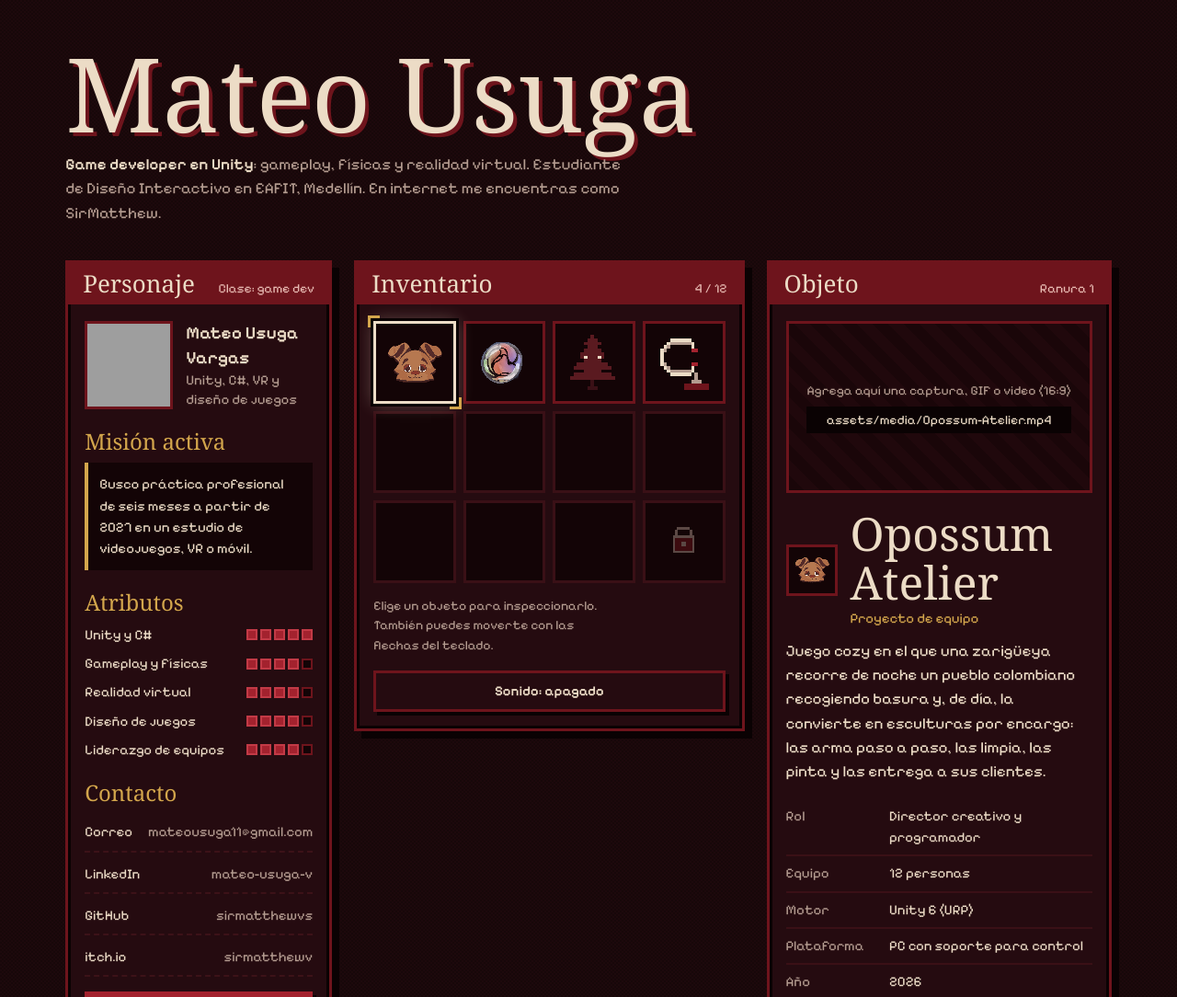
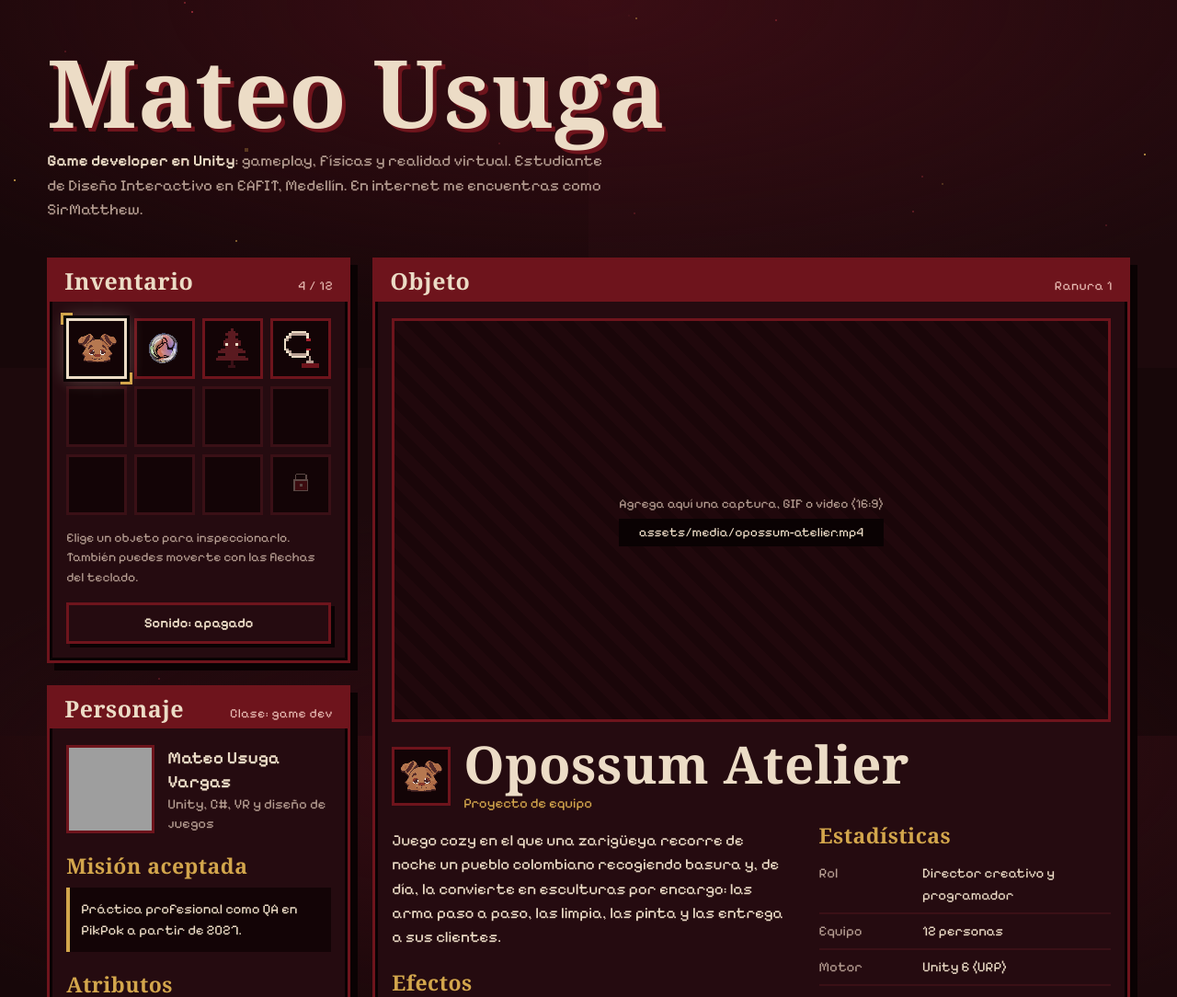
Before and after one commit to sirmatthewvs/Portfolio, a plain HTML site: page index.html in a window 1280 px wide. Shown: the top 1084 px of the page at 92% size. Drawn offline with Linux system fonts and the light colour scheme; grey boxes are pictures that could not be loaded; a web font is replaced by a local one.

Commit message:
Refactor index.html for layout and style improvements
Updated styles and layout for improved design. Modified inventory and object sections to enhance user interaction.

```diff
--- a/index.html
+++ b/index.html
@@ -7,29 +7,32 @@
 <meta name="description" content="Portafolio de Mateo Usuga Vargas (SirMatthew), game developer en Unity.">
 <link rel="preconnect" href="https://fonts.googleapis.com">
 <link rel="preconnect" href="https://fonts.gstatic.com" crossorigin>
-<link href="https://fonts.googleapis.com/css2?family=Jacquard+24&family=Pixelify+Sans:wght@400;600&display=swap" rel="stylesheet">
+<link href="https://fonts.googleapis.com/css2?family=Grenze+Gotisch:wght@600;700&family=Pixelify+Sans:wght@400;600&display=swap" rel="stylesheet">
 <style>
 /* VOICE: un juego oscuro y con humor; Mateo es el personaje y sus proyectos son el botín.
-   IDEA: la pantalla de inventario de un dungeon crawler retro (estilo PS1 / Lunacid).
+   IDEA: la pantalla de inventario de un dungeon crawler retro (estilo PS1 / Lunacid), con brasas flotando al fondo.
    PICTURE: la cuadrícula de ranuras con iconos pixel art y un cursor que salta entre ellas.
-   COLOUR and TYPE: vino oscuro dominante, hueso como soporte, oro como acento. Jacquard 24 + Pixelify Sans.
-   LAYOUT: tres ventanas de juego (personaje, inventario, objeto) que se apilan en pantallas pequeñas. */
+   COLOUR and TYPE: vino oscuro dominante, hueso como soporte, oro como acento. Grenze Gotisch + Pixelify Sans.
+   LAYOUT: inventario y personaje a la izquierda; la ventana del objeto, la más importante, ocupa el resto. */
 :root{color-scheme:dark;
   --bg:#170709;--panel:#250b10;--well:#130406;--frame:#6e141c;--crimson:#a3222e;
   --bone:#ecdcc6;--muted:#b49c90;--gold:#d3a64c;--shadow:#0a0203;
-  --display:"Jacquard 24","UnifrakturCook",Georgia,serif;
+  --display:"Grenze Gotisch",Georgia,serif;
   --ui:"Pixelify Sans",ui-rounded,system-ui,sans-serif}
 *{box-sizing:border-box;min-width:0}
-html{scroll-padding-top:24px}
+html{scroll-padding-top:24px;overflow-x:clip}
 body{margin:0;color:var(--bone);font:17px/1.55 var(--ui);overflow-x:clip;
-  background:var(--bg) repeating-conic-gradient(#1d090c 0 25%,var(--bg) 0 50%) 0 0/4px 4px}
+  background:radial-gradient(110% 70% at 50% 0%,#3a0d14 0%,transparent 65%) fixed,
+    radial-gradient(90% 60% at 50% 110%,#2c0a10 0%,transparent 70%) fixed,
+    var(--bg) repeating-conic-gradient(#1d090c 0 25%,var(--bg) 0 50%) 0 0/4px 4px}
+#embers{position:fixed;inset:0;width:100%;height:100%;z-index:-1;pointer-events:none}
 a{color:var(--bone)}
 :focus-visible{outline:3px solid var(--gold);outline-offset:3px}
-.wrap{max-width:1240px;margin:0 auto;padding:clamp(24px,4vw,56px) max(4vw,16px)}
+.wrap{max-width:1400px;margin:0 auto;padding:clamp(24px,4vw,56px) max(4vw,16px)}
 
 /* Cabecera */
 header{display:flex;flex-wrap:wrap;align-items:end;justify-content:space-between;gap:16px 32px;margin-bottom:clamp(24px,3vw,40px)}
-h1{font:400 clamp(52px,9vw,112px)/.9 var(--display);margin:0;color:var(--bone);text-shadow:4px 4px 0 var(--frame)}
+h1{font:700 clamp(52px,8vw,104px)/.95 var(--display);letter-spacing:.01em;margin:0;color:var(--bone);text-shadow:4px 4px 0 var(--frame)}
 .tag{margin:14px 0 0;max-width:62ch;color:var(--muted)}
 .tag b{color:var(--bone);font-weight:600}
 .btn{font:600 15px/1 var(--ui);color:var(--bone);background:var(--panel);border:3px solid var(--frame);
@@ -40,20 +43,21 @@ h1{font:400 clamp(52px,9vw,112px)/.9 var(--display);margin:0;color:var(--bone);t
 .btn.main:hover{background:#bb2f3b}
 
 /* Ventanas */
-.screen{display:grid;grid-template-columns:290px auto minmax(0,1fr);gap:24px;align-items:start}
+.screen{display:grid;grid-template-columns:330px minmax(0,1fr);grid-template-areas:"bag insp" "sheet insp";gap:24px;align-items:start}
+.bag{grid-area:bag}.sheet{grid-area:sheet}#inspector{grid-area:insp}
 .panel{background:var(--panel);border:3px solid var(--frame);box-shadow:inset 0 0 0 3px var(--shadow),8px 8px 0 var(--shadow)}
-.bar{display:flex;justify-content:space-between;align-items:baseline;gap:12px;padding:8px 16px;background:var(--frame);font:400 26px/1.1 var(--display)}
+.bar{display:flex;justify-content:space-between;align-items:baseline;gap:12px;padding:8px 16px;background:var(--frame);font:600 25px/1.15 var(--display);letter-spacing:.02em}
 .bar small{font:400 14px var(--ui);color:#e6b8b0}
 .in{padding:18px}
 
 /* Personaje */
 .who{display:flex;gap:14px;align-items:center}
 .portrait{width:96px;aspect-ratio:1;flex:none;background:var(--well);border:3px solid var(--frame);display:grid;place-items:center;overflow:hidden;
-  font:400 44px var(--display);color:var(--frame)}
+  font:700 44px var(--display);color:var(--frame)}
 .portrait img{width:100%;height:100%;object-fit:cover;image-rendering:pixelated}
 .who p{margin:0;font-size:15px;color:var(--muted);line-height:1.4}
 .who strong{display:block;font-size:19px;color:var(--bone);font-weight:600}
-h3{font:400 24px/1.1 var(--display);margin:22px 0 10px;color:var(--gold)}
+h3{font:600 23px/1.15 var(--display);letter-spacing:.02em;margin:22px 0 10px;color:var(--gold)}
 .attrs{list-style:none;margin:0;padding:0;display:grid;gap:8px}
 .attrs li{display:grid;grid-template-columns:minmax(0,1fr) auto;gap:10px;align-items:center;font-size:15px}
 .pips{display:flex;gap:3px}
@@ -67,8 +71,7 @@ h3{font:400 24px/1.1 var(--display);margin:22px 0 10px;color:var(--gold)}
 .cv{margin-top:16px;width:100%;justify-content:center}
 
 /* Inventario */
-.bag{--slot:clamp(66px,7vw,90px)}
-.grid{position:relative;display:grid;grid-template-columns:repeat(4,var(--slot));gap:8px}
+.grid{position:relative;display:grid;grid-template-columns:repeat(4,minmax(0,1fr));gap:8px}
 .slot{position:relative;aspect-ratio:1;background:var(--well);border:3px solid #3a1016;padding:0;display:grid;place-items:center;color:var(--bone)}
 button.slot{cursor:pointer;font:inherit;border-color:var(--frame)}
 button.slot:hover{background:#2d0c11}
@@ -87,9 +90,10 @@ button.slot:focus-visible{outline:none}
   background:var(--shadow);border:2px solid var(--gold);font-size:14px;line-height:1.3;text-align:left;pointer-events:none;opacity:0;z-index:5;transition:opacity .12s}
 .tip b{display:block;font-weight:600;color:var(--gold)}
 .slot:hover .tip,.slot:focus-visible .tip{opacity:1}
+@media (hover:none){.tip{display:none}}
 .slot:nth-child(4n+1) .tip{left:0;translate:0 0}
 .slot:nth-child(4n) .tip{left:auto;right:0;translate:0 0}
-.hint{margin:14px 0 0;font-size:14px;color:var(--muted);max-width:30ch}
+.hint{margin:14px 0 0;font-size:14px;color:var(--muted)}
 .snd{margin-top:16px;width:100%;justify-content:center}
 
 /* Objeto */
@@ -101,10 +105,12 @@ button.slot:focus-visible{outline:none}
   background:repeating-linear-gradient(45deg,#1a0609 0 12px,#20080c 12px 24px)}
 .ph code{font-family:var(--ui);color:var(--bone);background:var(--shadow);padding:4px 8px;overflow-wrap:anywhere}
 .head{display:flex;gap:14px;align-items:center;margin:18px 0 6px}
-.head .ico{width:56px;height:56px;flex:none;background:var(--well);border:3px solid var(--frame);padding:6px}
+.head .ico{width:64px;height:64px;flex:none;background:var(--well);border:3px solid var(--frame);padding:6px}
 .pop{animation:pop .35s steps(4)}
 @keyframes pop{0%{transform:scale(.6)}60%{transform:scale(1.15)}100%{transform:scale(1)}}
-h2{font:400 clamp(36px,4vw,50px)/1.05 var(--display);margin:0;text-wrap:balance}
+h2{font:700 clamp(38px,4.4vw,60px)/1 var(--display);margin:0;text-wrap:balance;letter-spacing:.01em}
+.cols{display:grid;grid-template-columns:minmax(0,1.35fr) minmax(0,1fr);gap:0 36px;align-items:start}
+.cols h3:first-child{margin-top:4px}
 .kind{margin:2px 0 0;font-size:15px;color:var(--gold)}
 .desc{margin:10px 0 16px;max-width:64ch}
 .stats{width:100%;border-collapse:collapse;font-size:15px;margin-bottom:16px}
@@ -116,25 +122,15 @@ h2{font:400 clamp(36px,4vw,50px)/1.05 var(--display);margin:0;text-wrap:balance}
 .links{display:flex;flex-wrap:wrap;gap:12px}
 footer{margin-top:40px;font-size:14px;color:var(--muted)}
 
-@media (max-width:1120px){
-  .screen{grid-template-columns:auto minmax(0,1fr)}
-  .sheet{grid-column:1/-1}
-}
-@media (min-width:761px) and (max-width:1120px){
-  .sheet .in{display:grid;grid-template-columns:repeat(3,minmax(0,1fr));gap:0 28px}
-  .sheet .in>div>h3:first-child{margin-top:0}
-}
-@media (min-width:761px){.bag{position:sticky;top:24px}}
-@media (max-width:760px){
-  .screen{grid-template-columns:minmax(0,1fr)}
-  .sheet .in{display:block}
-  .bag{--slot:minmax(0,1fr)}
-  .hint{max-width:none}
+@media (max-width:1150px){.cols{grid-template-columns:minmax(0,1fr)}}
+@media (max-width:860px){
+  .screen{grid-template-columns:minmax(0,1fr);grid-template-areas:"bag" "insp" "sheet"}
 }
 @media (prefers-reduced-motion:reduce){*{animation:none!important;transition:none!important}}
 </style>
 </head>
 <body>
+<canvas id="embers" aria-hidden="true"></canvas>
 <div class="wrap">
   <header>
     <div>
@@ -144,6 +140,21 @@ footer{margin-top:40px;font-size:14px;color:var(--muted)}
   </header>
 
   <main class="screen">
+    <!-- INVENTARIO -->
+    <section class="panel bag" aria-labelledby="t-bag">
+      <div class="bar"><span id="t-bag">Inventario</span><small id="count"></small></div>
+      <div class="in">
+        <div class="grid" id="grid" role="toolbar" aria-label="Proyectos"><div class="cursor" id="cursor" aria-hidden="true"></div></div>
+        <p class="hint">Elige un objeto para inspeccionarlo. También puedes moverte con las flechas del teclado.</p>
+        <button class="btn snd" id="snd" type="button" aria-pressed="false">Sonido: apagado</button>
+      </div>
+    </section>
+
+    <!-- OBJETO -->
+    <section class="panel" id="inspector" aria-live="polite" aria-labelledby="t-item">
+      <div class="bar"><span id="t-item">Objeto</span><small id="slotno"></small></div>
+      <div class="in" id="detail"></div>
+    </section>
     <!-- PERSONAJE -->
     <section class="panel sheet" aria-labelledby="t-sheet">
       <div class="bar"><span id="t-sheet">Personaje</span><small>Clase: game dev</small></div>
@@ -154,8 +165,8 @@ footer{margin-top:40px;font-size:14px;color:var(--muted)}
             <div class="portrait" id="portrait">MU</div>
             <p><strong>Mateo Usuga Vargas</strong>Unity, C#, VR y diseño de juegos</p>
           </div>
-          <h3>Misión activa</h3>
-          <p class="quest">Busco práctica profesional de seis meses a partir de 2027 en un estudio de videojuegos, VR o móvil.</p>
+          <h3>Misión aceptada</h3>
+          <p class="quest">Práctica profesional como QA en PikPok a partir de 2027.</p>
         </div>
         <div>
           <h3>Atributos</h3>
@@ -176,21 +187,6 @@ footer{margin-top:40px;font-size:14px;color:var(--muted)}
       </div>
     </section>
 
-    <!-- INVENTARIO -->
-    <section class="panel bag" aria-labelledby="t-bag">
-      <div class="bar"><span id="t-bag">Inventario</span><small id="count"></small></div>
-      <div class="in">
-        <div class="grid" id="grid" role="toolbar" aria-label="Proyectos"><div class="cursor" id="cursor" aria-hidden="true"></div></div>
-        <p class="hint">Elige un objeto para inspeccionarlo. También puedes moverte con las flechas del teclado.</p>
-        <button class="btn snd" id="snd" type="button" aria-pressed="false">Sonido: apagado</button>
-      </div>
-    </section>
-
-    <!-- OBJETO -->
-    <section class="panel" id="inspector" aria-live="polite" aria-labelledby="t-item">
-      <div class="bar"><span id="t-item">Objeto</span><small id="slotno"></small></div>
-      <div class="in" id="detail"></div>
-    </section>
   </main>
 
   <footer>Mateo Usuga Vargas, 2026. Hecho a mano con HTML, CSS y un poco de JavaScript.</footer>
@@ -209,7 +205,7 @@ const ITEMS = [
     name: "Opossum Atelier",
     kind: "Proyecto de equipo",
     icon: "assets/icons/opossum-atelier.png",
-    media: "assets/media/Opossum-Atelier.mp4",
+    media: "assets/media/opossum-atelier.mp4",
     desc: "Juego cozy en el que una zarigüeya recorre de noche un pueblo colombiano recogiendo basura y, de día, la convierte en esculturas por encargo: las arma paso a paso, las limpia, las pinta y las entrega a sus clientes.",
     stats: [["Rol","Director creativo y programador"],["Equipo","12 personas"],["Motor","Unity 6 (URP)"],["Plataforma","PC con soporte para control"],["Año","2026"],["Estado","Demo jugable, página en Steam"]],
     fx: ["Dirigí la visión creativa de un equipo de programación, arte, audio, pruebas y marketing.",
@@ -223,7 +219,7 @@ const ITEMS = [
     name: "Taw Breaker",
     kind: "Proyecto de equipo",
     icon: "assets/icons/taw-breaker.png",
-    media: "assets/media/taw-breaker.mp4",
+    media: "assets/media/taw-breaker.gif",
     desc: "Batallas de canicas por turnos. Lanzas tu canica con un gesto de flick, aprovechas un triángulo de elementos para ganar ventaja y sacas a los rivales del ring.",
     stats: [["Rol","Líder de desarrollo"],["Equipo","4 personas"],["Motor","Unity"],["Plataforma","Steam"],["Año","2026"],["Estado","Página en Steam, build en camino"]],
     fx: ["Lideré el desarrollo y la división de roles del equipo.",
@@ -236,7 +232,7 @@ const ITEMS = [
     name: "Nameless Woods",
     kind: "Proyecto en solitario",
     icon: "assets/icons/nameless-woods.png",
-    media: "assets/media/nameless-woods.mp4",
+    media: "assets/media/nameless-woods.gif",
     desc: "Juego de horror psicológico que desarrollé de principio a fin por mi cuenta, apoyándome en algunos assets de librerías en línea.",
     stats: [["Rol","Todo el desarrollo"],["Equipo","Solo yo"],["Plataforma","itch.io"],["Lanzamiento","13 de marzo de 2026"],["Estado","Publicado"]],
     fx: ["Cerca de 1.000 descargas en itch.io.",
@@ -347,11 +343,18 @@ const select = (i, byUser) => {
   document.getElementById("slotno").textContent = `Ranura ${i+1}`;
   detail.innerHTML = `${media(it)}
     <div class="head">${icon(it).replace('class="ico"','class="ico pop"')}<div><h2>${it.name}</h2><p class="kind">${it.kind}</p></div></div>
-    <p class="desc">${it.desc}</p>
-    <table class="stats"><tbody>${it.stats.map(([k,v]) => `<tr><th scope="row">${k}</th><td>${v}</td></tr>`).join("")}</tbody></table>
-    <h3>Efectos</h3>
-    <ul class="fx">${it.fx.map(f => `<li>${f}</li>`).join("")}</ul>
-    ${it.links.length ? `<div class="links">${it.links.map(([l,u],k) => `<a class="btn${k?"":" main"}" href="${u}" target="_blank" rel="noopener">${l}</a>`).join("")}</div>` : ""}`;
+    <div class="cols">
+      <div>
+        <p class="desc">${it.desc}</p>
+        <h3>Efectos</h3>
+        <ul class="fx">${it.fx.map(f => `<li>${f}</li>`).join("")}</ul>
+      </div>
+      <div>
+        <h3>Estadísticas</h3>
+        <table class="stats"><tbody>${it.stats.map(([k,v]) => `<tr><th scope="row">${k}</th><td>${v}</td></tr>`).join("")}</tbody></table>
+        ${it.links.length ? `<div class="links">${it.links.map(([l,u],k) => `<a class="btn${k?"":" main"}" href="${u}" target="_blank" rel="noopener">${l}</a>`).join("")}</div>` : ""}
+      </div>
+    </div>`;
   loadIcons(detail);
   const box = document.getElementById("media"), m = box.querySelector("img,video");
   m.addEventListener(m.tagName === "VIDEO" ? "loadeddata" : "load", () => box.classList.add("ok"));
@@ -359,7 +362,7 @@ const select = (i, byUser) => {
     blip(440 + i*110);
     try { history.replaceState(null, "", "#" + it.id); } catch(e) {}
     const r = inspector.getBoundingClientRect();
-    if (window.innerWidth <= 760 && r.top > window.innerHeight * .6) inspector.scrollIntoView({behavior: matchMedia("(prefers-reduced-motion: reduce)").matches ? "auto" : "smooth"});
+    if (window.innerWidth <= 860 && r.top > window.innerHeight * .6) inspector.scrollIntoView({behavior: matchMedia("(prefers-reduced-motion: reduce)").matches ? "auto" : "smooth"});
   }
 };
 
@@ -379,6 +382,30 @@ slots.forEach((b,i) => {
 const fromHash = () => { const k = ITEMS.findIndex(it => "#" + it.id === location.hash); return k < 0 ? 0 : k; };
 select(fromHash(), false);
 window.addEventListener("hashchange", () => select(fromHash(), false));
+
+/* ============ FONDO: brasas flotando ============ */
+const cv = document.getElementById("embers"), cx = cv.getContext("2d");
+const still = matchMedia("(prefers-reduced-motion: reduce)").matches;
+const dpr = Math.min(window.devicePixelRatio || 1, 2);
+let W = 0, H = 0;
+const size = () => { W = innerWidth; H = innerHeight; cv.width = W*dpr; cv.height = H*dpr; cx.setTransform(dpr,0,0,dpr,0,0); if (still) draw(); };
+const spawn = y => ({ x: Math.random()*W, y: y ?? H + 10, s: Math.random() < .2 ? 4 : 2, v: .15 + Math.random()*.45,
+  w: Math.random()*6.28, a: .3 + Math.random()*.5, c: Math.random() < .25 ? "#d3a64c" : "#c23a46" });
+size();
+const embers = Array.from({length: Math.round(Math.min(80, W/22))}, () => spawn(Math.random()*H));
+function draw() {
+  cx.clearRect(0,0,W,H);
+  for (const p of embers) {
+    cx.globalAlpha = p.a * (.6 + .4*Math.sin(p.w*3)); cx.fillStyle = p.c;
+    cx.fillRect(Math.round(p.x), Math.round(p.y), p.s, p.s);
+  }
+}
+const tick = () => {
+  for (const p of embers) { p.y -= p.v; p.w += .01; p.x += Math.sin(p.w)*.3; if (p.y < -10) Object.assign(p, spawn()); }
+  draw(); requestAnimationFrame(tick);
+};
+if (still) draw(); else requestAnimationFrame(tick);
+window.addEventListener("resize", size);
 }
 </script>
 </body>
```
